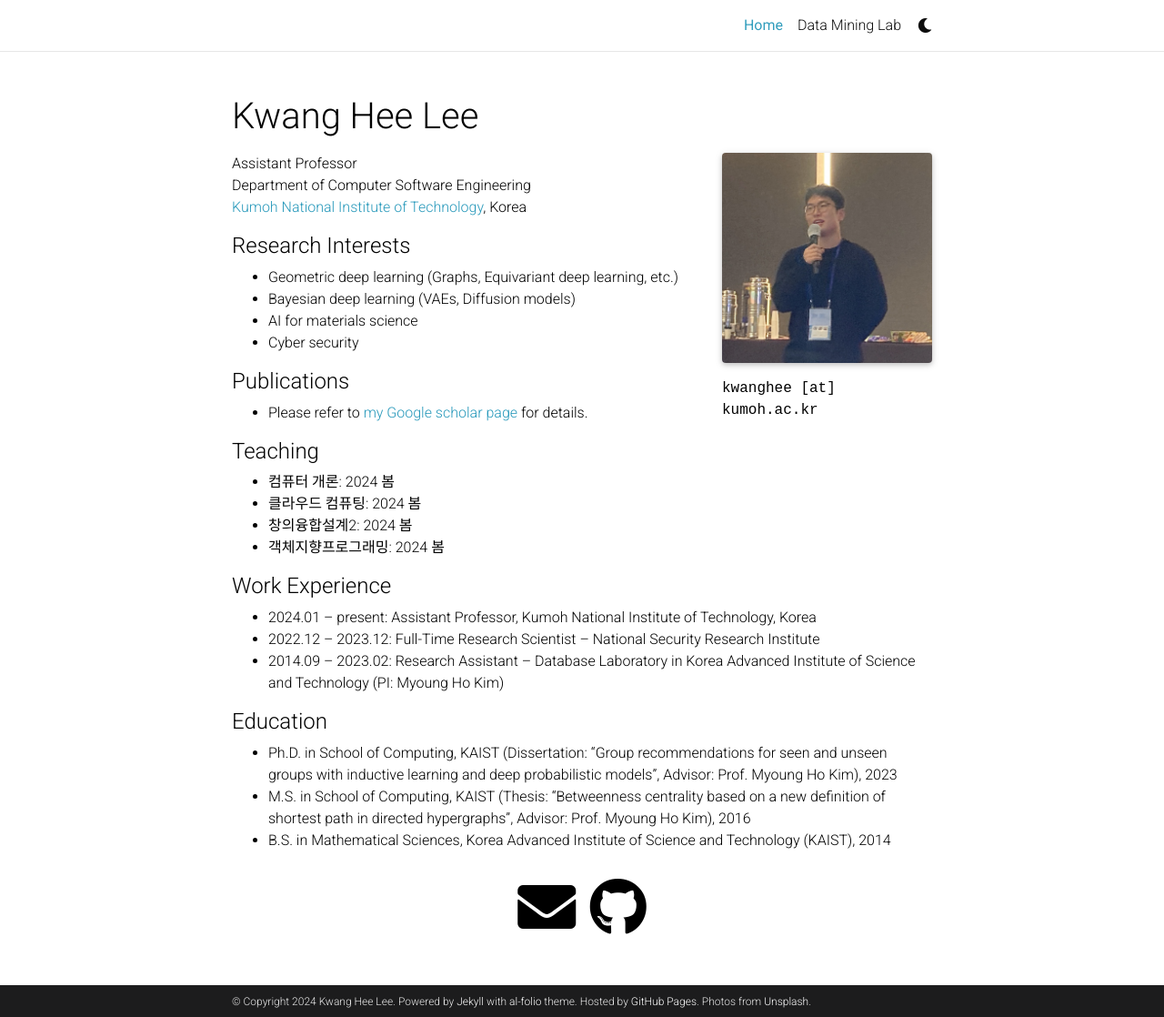
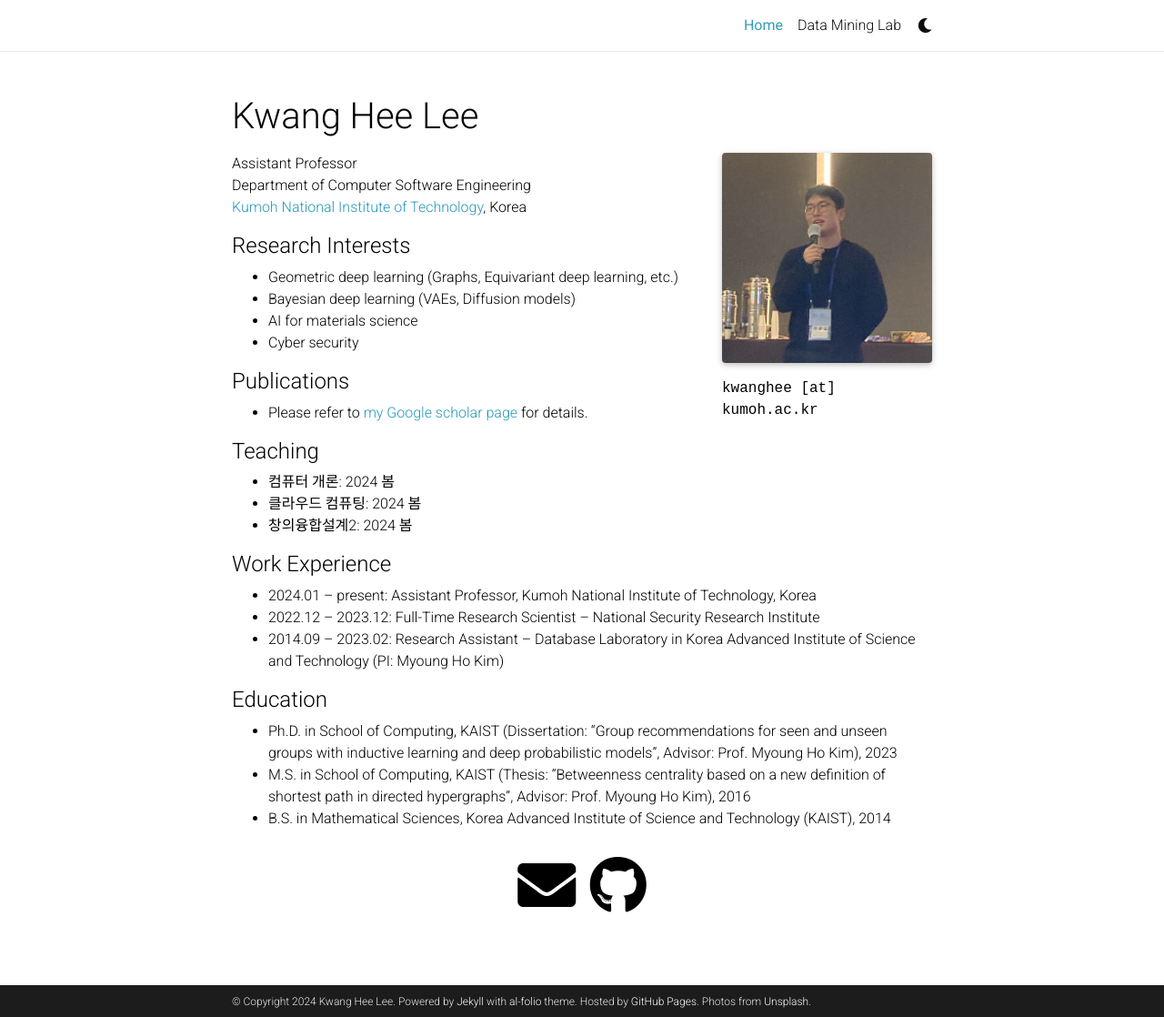
Before and after one commit to kwangheeya/kwangheeya.github.io, a Jekyll site: the page built from _pages/Home.md, in a window 1280 px wide and 1118 px high. Shown: the whole window at 91% size. Built offline with Jekyll 4.4.1, drawn with Linux system fonts in a browser that asks for light colours; full-size pictures stand in for the smaller copies a plugin makes; comment, search, counter and statistics services are not loaded; a style sheet for code colours, icons or effects is not loaded.

Commit message:
Update Home.md

```diff
--- a/_pages/Home.md
+++ b/_pages/Home.md
@@ -35,7 +35,6 @@ Department of Computer Software Engineering <br />
 - 컴퓨터 개론: 2024 봄
 - 클라우드 컴퓨팅: 2024 봄
 - 창의융합설계2: 2024 봄
-- 객체지향프로그래밍: 2024 봄
 
 
 #### Work Experience
```
